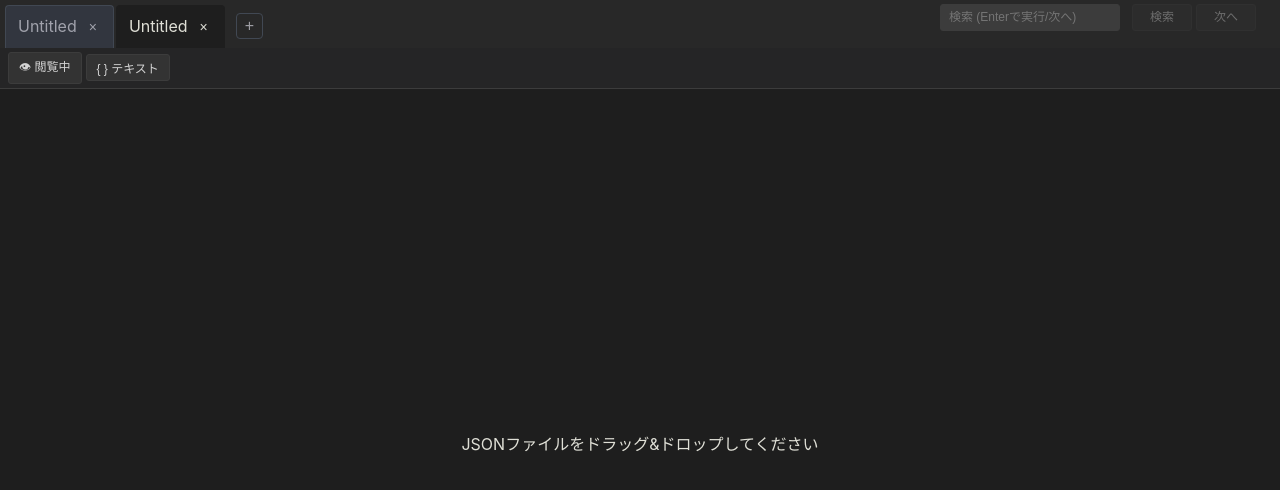
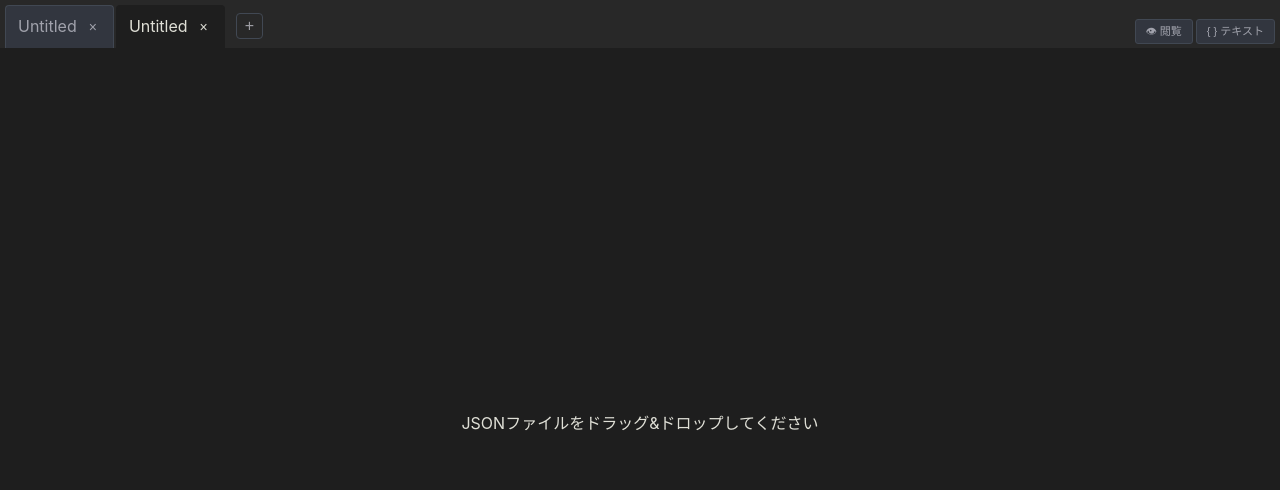
Before and after one commit to enpedasi/electron-json-viewer, a React (Vite) app: page / in a window 1280 px wide. Shown: the top 490 px of the page. Built offline with nearby package versions, Linux system fonts and the light colour scheme.

Commit message:
Implement search functionality and UI enhancements for JSON viewer

```diff
--- a/src/preload/index.js
+++ b/src/preload/index.js
@@ -33,6 +33,11 @@ const api = {
   },
   showUnsavedDialog: async ({ fileName }) => {
     return await ipcRenderer.invoke('show-unsaved-dialog', { fileName })
+  },
+  onShowSearch: (callback) => {
+    const listener = () => callback()
+    ipcRenderer.on('show-search', listener)
+    return () => ipcRenderer.removeListener('show-search', listener)
   }
 }
 
--- a/src/renderer/src/App.css
+++ b/src/renderer/src/App.css
@@ -336,6 +336,60 @@ tr.object-hdr th {
   white-space: pre-wrap;
 }
 
+/* 編集アクション（JSONエリア内右上） */
+.edit-actions-overlay {
+  position: sticky;
+  top: 0;
+  z-index: 900;
+  display: flex;
+  justify-content: flex-end;
+  align-items: center;
+  gap: 3px;
+  padding: 6px 10px;
+  background: linear-gradient(to bottom, var(--vscode-editor-background) 80%, transparent);
+  pointer-events: none;
+}
+
+.floating-btn {
+  display: inline-flex;
+  align-items: center;
+  justify-content: center;
+  padding: 4px 6px;
+  min-width: 28px;
+  height: 26px;
+  border: 1px solid #3c3c3c;
+  border-radius: 3px;
+  background: #333;
+  color: var(--vscode-editor-foreground);
+  cursor: pointer;
+  pointer-events: auto;
+}
+
+.floating-btn:hover:not(:disabled) {
+  background: #505050;
+}
+
+.floating-btn:disabled {
+  opacity: 0.4;
+  cursor: not-allowed;
+}
+
+.floating-btn.save-btn {
+  background: #0e639c;
+  border-color: #1177bb;
+}
+
+.floating-btn.save-btn:hover:not(:disabled) {
+  background: #1177bb;
+}
+
+.floating-separator {
+  width: 1px;
+  height: 18px;
+  background: #555;
+  margin: 0 2px;
+}
+
 /* 編集モード */
 .editable-cell {
   cursor: pointer;
@@ -403,6 +457,19 @@ tr.object-hdr th {
   gap: 4px;
 }
 
+.toolbar-right {
+  display: flex;
+  align-items: center;
+  gap: 4px;
+}
+
+.toolbar-separator {
+  width: 1px;
+  height: 18px;
+  background: #555;
+  margin: 0 2px;
+}
+
 .toolbar-btn {
   padding: 4px 10px;
   border: 1px solid #3c3c3c;
@@ -412,6 +479,9 @@ tr.object-hdr th {
   cursor: pointer;
   font-size: 12px;
   white-space: nowrap;
+  display: inline-flex;
+  align-items: center;
+  justify-content: center;
 }
 
 .toolbar-btn:hover:not(:disabled) {
@@ -426,6 +496,12 @@ tr.object-hdr th {
 .toolbar-btn.active {
   background: #094771;
   border-color: #007acc;
+}
+
+.toolbar-btn.icon-btn {
+  padding: 4px 6px;
+  min-width: 28px;
+  height: 26px;
 }
 
 .toolbar-btn.save-btn {
@@ -607,18 +683,30 @@ tr:hover .delete-row-btn {
   border-top: 1px solid #5a1d1d;
 }
 
-/* 検索コンテナをツールバー内に統合 */
+/* 検索オーバーレイ */
+.search-overlay {
+  position: sticky;
+  top: 0;
+  z-index: 1000;
+  display: flex;
+  justify-content: flex-end;
+  padding: 6px 10px;
+  background: linear-gradient(to bottom, var(--vscode-editor-background) 80%, transparent);
+  pointer-events: none;
+}
+
 .search-container {
   display: flex;
   align-items: center;
-  background-color: transparent;
-  padding: 0;
-  border-radius: 0;
-  z-index: 1000;
+  background-color: #252526;
+  padding: 4px 6px;
+  border-radius: 4px;
+  border: 1px solid #3c3c3c;
+  box-shadow: 0 2px 8px rgba(0,0,0,0.4);
+  pointer-events: auto;
 }
 
 .search-container input {
-  margin-right: 2px;
   padding: 4px 8px;
   border: 1px solid #3c3c3c;
   border-radius: 3px;
@@ -626,28 +714,52 @@ tr:hover .delete-row-btn {
   background: #3c3c3c;
   color: var(--vscode-editor-foreground);
   font-size: 12px;
-  width: 180px;
+  width: 200px;
 }
 
-.search-container button {
+.search-input-wrapper {
+  position: relative;
+  display: flex;
   margin-right: 4px;
-  padding: 4px 8px;
-  border: 1px solid #3c3c3c;
+}
+
+.search-nav-btn {
+  padding: 3px 8px;
+  border: none;
   border-radius: 3px;
   cursor: pointer;
-  background-color: #333;
+  background: transparent;
   color: var(--vscode-editor-foreground);
   font-size: 12px;
   line-height: 1.4;
+  white-space: nowrap;
 }
 
-.search-container button:hover:not(:disabled) {
+.search-nav-btn:hover:not(:disabled) {
   background-color: #505050;
 }
 
-.search-container button:disabled {
+.search-nav-btn:disabled {
   opacity: 0.4;
   cursor: not-allowed;
+}
+
+.search-close-btn {
+  display: inline-flex;
+  align-items: center;
+  justify-content: center;
+  padding: 4px;
+  border: none;
+  border-radius: 3px;
+  background: transparent;
+  color: #999;
+  cursor: pointer;
+  margin-left: 2px;
+}
+
+.search-close-btn:hover {
+  background: #505050;
+  color: var(--vscode-editor-foreground);
 }
 
 /* json-view-content flex fix */
--- a/src/renderer/src/App.tsx
+++ b/src/renderer/src/App.tsx
@@ -15,6 +15,7 @@ declare global {
       getFilePath: (file: File) => string;
       saveJsonFile: (opts: { filePath?: string | null; defaultPath?: string; content: string }) => Promise<{ canceled: boolean; filePath?: string }>;
       showUnsavedDialog: (opts: { fileName: string }) => Promise<{ response: number }>;
+      onShowSearch: (callback: () => void) => (() => void) | undefined;
       platform?: string;
     }
   }
@@ -56,6 +57,7 @@ const MAX_HISTORY = 100;
 function App() {
   const [tabs, setTabs] = useState<TabState[]>([]);
   const [activeTabId, setActiveTabId] = useState<string | null>(null);
+  const [searchVisible, setSearchVisible] = useState(false);
 
   const getFileName = (path: string | null): string => {
     if (!path) return 'Untitled';
@@ -70,6 +72,17 @@ function App() {
       return 'Untitled';
     }
   };
+
+  const updateTabData = useCallback((tabId: string, updates: Partial<Omit<TabState, 'id'>>) => {
+    setTabs(prevTabs =>
+      prevTabs.map(tab =>
+        tab.id === tabId ? { ...tab, ...updates } : tab
+      )
+    );
+  }, []);
+
+  // --- アクティブなタブの取得 ---
+  const activeTabData = tabs.find(tab => tab.id === activeTabId);
 
   // --- タブ操作 ---
   const addTab = useCallback((filePath: string | null = null, data: any = null, makeActive = true): string => {
@@ -95,6 +108,40 @@ function App() {
     }
     return newTabId;
   }, [tabs.length]);
+
+  // --- 保存 ---
+  const handleSave = useCallback(async (tabId?: string): Promise<boolean> => {
+    const targetId = tabId || activeTabId;
+    if (!targetId) return false;
+    const tab = tabs.find(t => t.id === targetId);
+    if (!tab || !tab.jsonData) return false;
+
+    try {
+      const content = JSON.stringify(tab.jsonData, null, 2);
+      const result = await window.electron?.saveJsonFile({
+        filePath: tab.filePath,
+        defaultPath: tab.fileName || 'untitled.json',
+        content
+      });
+      if (!result || result.canceled) return false;
+
+      const newFileName = getFileName(result.filePath);
+      setTabs(prevTabs => prevTabs.map(t => {
+        if (t.id !== targetId) return t;
+        return {
+          ...t,
+          filePath: result.filePath,
+          fileName: newFileName,
+          isDirty: false,
+          originalJson: content
+        };
+      }));
+      return true;
+    } catch (error) {
+      console.error('Error saving file:', error);
+      return false;
+    }
+  }, [tabs, activeTabId]);
 
   const closeTabWithCheck = useCallback(async (tabIdToClose: string) => {
     const tab = tabs.find(t => t.id === tabIdToClose);
@@ -124,15 +171,7 @@ function App() {
       }
       return newTabs;
     });
-  }, [tabs, activeTabId]);
-
-  const updateTabData = useCallback((tabId: string, updates: Partial<Omit<TabState, 'id'>>) => {
-    setTabs(prevTabs =>
-      prevTabs.map(tab =>
-        tab.id === tabId ? { ...tab, ...updates } : tab
-      )
-    );
-  }, []);
+  }, [tabs, activeTabId, handleSave]);
 
   // --- ファイル処理 ---
   const loadFileIntoTab = useCallback(async (filePath: string, tabId: string) => {
@@ -183,14 +222,6 @@ function App() {
   }, [activeTabId]);
 
   // --- Undo/Redo ---
-  const pushHistory = useCallback((tabId: string, entry: HistoryEntry) => {
-    setTabs(prevTabs => prevTabs.map(tab => {
-      if (tab.id !== tabId) return tab;
-      const undo = [entry, ...tab.history.undo].slice(0, MAX_HISTORY);
-      return { ...tab, history: { undo, redo: [] }, isDirty: true };
-    }));
-  }, []);
-
   const handleUndo = useCallback(() => {
     if (!activeTabId) return;
     setTabs(prevTabs => prevTabs.map(tab => {
@@ -279,40 +310,6 @@ function App() {
     }));
   }, [activeTabId]);
 
-  // --- 保存 ---
-  const handleSave = useCallback(async (tabId?: string): Promise<boolean> => {
-    const targetId = tabId || activeTabId;
-    if (!targetId) return false;
-    const tab = tabs.find(t => t.id === targetId);
-    if (!tab || !tab.jsonData) return false;
-
-    try {
-      const content = JSON.stringify(tab.jsonData, null, 2);
-      const result = await window.electron?.saveJsonFile({
-        filePath: tab.filePath,
-        defaultPath: tab.fileName || 'untitled.json',
-        content
-      });
-      if (!result || result.canceled) return false;
-
-      const newFileName = getFileName(result.filePath);
-      setTabs(prevTabs => prevTabs.map(t => {
-        if (t.id !== targetId) return t;
-        return {
-          ...t,
-          filePath: result.filePath,
-          fileName: newFileName,
-          isDirty: false,
-          originalJson: content
-        };
-      }));
-      return true;
-    } catch (error) {
-      console.error('Error saving file:', error);
-      return false;
-    }
-  }, [tabs, activeTabId]);
-
   const handleTextEditorChange = useCallback((newText: string) => {
     if (!activeTabId) return;
     try {
@@ -322,9 +319,43 @@ function App() {
         return { ...tab, jsonData: parsed, isDirty: true };
       }));
     } catch {
-      // invalid JSON - ignore parse errors in text mode
+      // invalid JSON
     }
   }, [activeTabId]);
+
+  // --- 検索関連処理 ---
+  const handleSearch = useCallback(() => {
+    if (!activeTabData) return;
+    const results = searchJson(activeTabData.jsonData, activeTabData.searchQuery);
+    updateTabData(activeTabData.id, { searchResults: results, currentResultIndex: results.length > 0 ? 0 : -1 });
+  }, [activeTabData, updateTabData]);
+
+  const handleNextResult = useCallback(() => {
+    if (!activeTabData || activeTabData.searchResults.length === 0) return;
+    const nextIndex = (activeTabData.currentResultIndex + 1) % activeTabData.searchResults.length;
+    updateTabData(activeTabData.id, { currentResultIndex: nextIndex });
+  }, [activeTabData, updateTabData]);
+
+  const clearSearch = useCallback(() => {
+    if (!activeTabData) return;
+    updateTabData(activeTabData.id, { searchQuery: '', searchResults: [], currentResultIndex: -1 });
+  }, [activeTabData, updateTabData]);
+
+  const handleSearchInputChange = useCallback((e: React.ChangeEvent<HTMLInputElement>) => {
+    if (!activeTabData) return;
+    const query = e.target.value;
+    updateTabData(activeTabData.id, { searchQuery: query, searchResults: [], currentResultIndex: -1 });
+  }, [activeTabData, updateTabData]);
+
+  const handleSearchKeyDown = useCallback((e: React.KeyboardEvent<HTMLInputElement>) => {
+    if (e.nativeEvent.isComposing || e.key !== 'Enter') return;
+    if (!activeTabData || !activeTabData.searchQuery) return;
+    if (activeTabData.searchResults.length > 0) {
+      handleNextResult();
+    } else {
+      handleSearch();
+    }
+  }, [activeTabData, handleSearch, handleNextResult]);
 
   // --- 初期化とイベントリスナー ---
   useEffect(() => {
@@ -367,11 +398,21 @@ function App() {
       });
     }
 
+    let removeShowSearchListener: (() => void) | undefined;
+    if (window.electron?.onShowSearch) {
+      removeShowSearchListener = window.electron.onShowSearch(() => {
+        setSearchVisible(true);
+      });
+    }
+
     return () => {
       document.removeEventListener('dragover', handleDragOver);
       document.removeEventListener('drop', handleDrop);
       if (removeFilesOpenListener && typeof removeFilesOpenListener === 'function') {
         removeFilesOpenListener();
+      }
+      if (removeShowSearchListener) {
+        removeShowSearchListener();
       }
     };
   }, [addTab, handleDrop, loadFileIntoTab, tabs]);
@@ -384,11 +425,7 @@ function App() {
 
       if (mod && e.key === 's') {
         e.preventDefault();
-        if (e.shiftKey) {
-          handleSave();
-        } else {
-          handleSave();
-        }
+        handleSave();
       }
       if (mod && e.key === 'z' && !e.shiftKey) {
         e.preventDefault();
@@ -402,11 +439,19 @@ function App() {
         e.preventDefault();
         handleRedo();
       }
+      if (mod && e.key === 'f') {
+        e.preventDefault();
+        setSearchVisible(true);
+      }
+      if (e.key === 'Escape' && searchVisible) {
+        setSearchVisible(false);
+        clearSearch();
+      }
     };
 
     document.addEventListener('keydown', handleKeyDown);
     return () => document.removeEventListener('keydown', handleKeyDown);
-  }, [handleSave, handleUndo, handleRedo]);
+  }, [handleSave, handleUndo, handleRedo, searchVisible, clearSearch]);
 
   // --- ウィンドウタイトル更新 ---
   useEffect(() => {
@@ -418,43 +463,6 @@ function App() {
     }
   }, [activeTabId, tabs]);
 
-  // --- アクティブなタブの取得 ---
-  const activeTabData = tabs.find(tab => tab.id === activeTabId);
-
-  // --- 検索関連処理 ---
-  const handleSearch = useCallback(() => {
-    if (!activeTabData) return;
-    const results = searchJson(activeTabData.jsonData, activeTabData.searchQuery);
-    updateTabData(activeTabData.id, { searchResults: results, currentResultIndex: results.length > 0 ? 0 : -1 });
-  }, [activeTabData, updateTabData]);
-
-  const handleNextResult = useCallback(() => {
-    if (!activeTabData || activeTabData.searchResults.length === 0) return;
-    const nextIndex = (activeTabData.currentResultIndex + 1) % activeTabData.searchResults.length;
-    updateTabData(activeTabData.id, { currentResultIndex: nextIndex });
-  }, [activeTabData, updateTabData]);
-
-  const clearSearch = useCallback(() => {
-    if (!activeTabData) return;
-    updateTabData(activeTabData.id, { searchQuery: '', searchResults: [], currentResultIndex: -1 });
-  }, [activeTabData, updateTabData]);
-
-  const handleSearchInputChange = useCallback((e: React.ChangeEvent<HTMLInputElement>) => {
-    if (!activeTabData) return;
-    const query = e.target.value;
-    updateTabData(activeTabData.id, { searchQuery: query, searchResults: [], currentResultIndex: -1 });
-  }, [activeTabData, updateTabData]);
-
-  const handleSearchKeyDown = useCallback((e: React.KeyboardEvent<HTMLInputElement>) => {
-    if (e.nativeEvent.isComposing || e.key !== 'Enter') return;
-    if (!activeTabData || !activeTabData.searchQuery) return;
-    if (activeTabData.searchResults.length > 0) {
-      handleNextResult();
-    } else {
-      handleSearch();
-    }
-  }, [activeTabData, handleSearch, handleNextResult]);
-
   // --- レンダリング ---
   return (
     <div className="app-container vscode-dark">
@@ -464,12 +472,18 @@ function App() {
         onSelectTab={setActiveTabId}
         onCloseTab={closeTabWithCheck}
         onAddTab={() => addTab(null, null, true)}
+        onToggleEditMode={toggleEditMode}
+        onToggleViewMode={toggleViewMode}
+        activeTabMode={activeTabData?.mode || 'view'}
+        activeTabViewMode={activeTabData?.viewMode || 'grid'}
       />
       <div className="json-view-area">
         {activeTabData ? (
           <JsonViewComponent
             key={activeTabData.id}
             tabData={activeTabData}
+            searchVisible={searchVisible}
+            onSearchVisibleChange={setSearchVisible}
             onSearchInputChange={handleSearchInputChange}
             onSearchKeyDown={handleSearchKeyDown}
             onSearchExecute={handleSearch}
@@ -480,8 +494,6 @@ function App() {
             onAddProperty={handleAddProperty}
             onAddArrayItem={handleAddArrayItem}
             onRenameKey={handleRenameKey}
-            onToggleEditMode={toggleEditMode}
-            onToggleViewMode={toggleViewMode}
             onSave={() => handleSave()}
             onUndo={handleUndo}
             onRedo={handleRedo}
--- a/src/renderer/src/components/JsonView/JsonViewComponent.tsx
+++ b/src/renderer/src/components/JsonView/JsonViewComponent.tsx
@@ -6,6 +6,8 @@ import '../../App.css';
 
 interface JsonViewProps {
   tabData: TabState;
+  searchVisible: boolean;
+  onSearchVisibleChange: (visible: boolean) => void;
   onSearchInputChange: (e: React.ChangeEvent<HTMLInputElement>) => void;
   onSearchKeyDown: (e: React.KeyboardEvent<HTMLInputElement>) => void;
   onSearchExecute: () => void;
@@ -16,8 +18,6 @@ interface JsonViewProps {
   onAddProperty?: (path: string, key: string, value: any) => void;
   onAddArrayItem?: (path: string, value: any) => void;
   onRenameKey?: (path: string, oldKey: string, newKey: string) => void;
-  onToggleEditMode?: () => void;
-  onToggleViewMode?: () => void;
   onSave?: () => void;
   onUndo?: () => void;
   onRedo?: () => void;
@@ -26,6 +26,8 @@ interface JsonViewProps {
 
 const JsonViewComponent: React.FC<JsonViewProps> = ({
   tabData,
+  searchVisible,
+  onSearchVisibleChange,
   onSearchInputChange,
   onSearchKeyDown,
   onSearchExecute,
@@ -36,8 +38,6 @@ const JsonViewComponent: React.FC<JsonViewProps> = ({
   onAddProperty,
   onAddArrayItem,
   onRenameKey,
-  onToggleEditMode,
-  onToggleViewMode,
   onSave,
   onUndo,
   onRedo,
@@ -93,42 +93,25 @@ const JsonViewComponent: React.FC<JsonViewProps> = ({
     }
   }, [tabData.searchQuery]);
 
+  useEffect(() => {
+    if (searchVisible && searchInputRef.current) {
+      searchInputRef.current.focus();
+    }
+  }, [searchVisible]);
+
+  const handleCloseSearch = useCallback(() => {
+    onSearchVisibleChange(false);
+    onClearSearch();
+  }, [onSearchVisibleChange, onClearSearch]);
+
   const isEditMode = tabData.mode === 'edit';
 
   return (
     <div className="json-view-content">
-      {/* ツールバー */}
-      <div className="edit-toolbar">
-        <div className="toolbar-left">
-          <button
-            className={`toolbar-btn mode-btn ${isEditMode ? 'active' : ''}`}
-            onClick={onToggleEditMode}
-            title={isEditMode ? '閲覧モードに切替' : '編集モードに切替'}
-          >
-            {isEditMode ? '✏️ 編集中' : '👁 閲覧中'}
-          </button>
-          <button
-            className={`toolbar-btn view-btn ${tabData.viewMode === 'text' ? 'active' : ''}`}
-            onClick={onToggleViewMode}
-            title={tabData.viewMode === 'grid' ? 'テキスト表示' : 'グリッド表示'}
-          >
-            {tabData.viewMode === 'grid' ? '{ } テキスト' : '⚏ グリッド'}
-          </button>
-          {isEditMode && (
-            <>
-              <button className="toolbar-btn" onClick={onUndo} disabled={tabData.history.undo.length === 0} title="元に戻す (Ctrl+Z)">
-                ↶ 取消
-              </button>
-              <button className="toolbar-btn" onClick={onRedo} disabled={tabData.history.redo.length === 0} title="やり直し (Ctrl+Shift+Z)">
-                ↷ 再実行
-              </button>
-              <button className="toolbar-btn save-btn" onClick={onSave} disabled={!tabData.isDirty} title="保存 (Ctrl+S)">
-                💾 保存
-              </button>
-            </>
-          )}
-        </div>
-        {/* 検索バー */}
+      <div className="json-viewer-container" ref={jsonViewerContainerRef}>
+
+        {searchVisible && (
+          <div className="search-overlay">
             <div className="search-container">
               <div className="search-input-wrapper">
                 <input
@@ -136,7 +119,10 @@ const JsonViewComponent: React.FC<JsonViewProps> = ({
                   type="text"
                   value={tabData.searchQuery}
                   onChange={onSearchInputChange}
-              onKeyDown={onSearchKeyDown}
+                  onKeyDown={(e) => {
+                    onSearchKeyDown(e);
+                    if (e.key === 'Escape') handleCloseSearch();
+                  }}
                   placeholder="検索 (Enterで実行/次へ)"
                   disabled={!tabData.jsonData || tabData.jsonData.error}
                 />
@@ -144,10 +130,11 @@ const JsonViewComponent: React.FC<JsonViewProps> = ({
                   <button className="clear-search" onClick={onClearSearch} aria-label="Clear search"></button>
                 )}
               </div>
-          <button onClick={onSearchExecute} disabled={!tabData.searchQuery || !tabData.jsonData || tabData.jsonData.error}>
+              <button className="search-nav-btn" onClick={onSearchExecute} disabled={!tabData.searchQuery || !tabData.jsonData || tabData.jsonData.error}>
                 検索
               </button>
               <button
+                className="search-nav-btn"
                 onMouseDown={e => e.preventDefault()}
                 onClick={() => {
                   onNextResult();
@@ -155,13 +142,30 @@ const JsonViewComponent: React.FC<JsonViewProps> = ({
                 }}
                 disabled={tabData.searchResults.length === 0}
               >
-            次へ {tabData.searchResults.length > 0 ? `(${tabData.currentResultIndex + 1}/${tabData.searchResults.length})` : ''}
+                ▼ {tabData.searchResults.length > 0 ? `${tabData.currentResultIndex + 1}/${tabData.searchResults.length}` : ''}
+              </button>
+              <button className="search-close-btn" onClick={handleCloseSearch} title="閉じる (Esc)">
+                <svg width="12" height="12" viewBox="0 0 12 12" fill="currentColor"><path d="M6 4.6L1.7.3.3 1.7 4.6 6 .3 10.3l1.4 1.4L6 7.4l4.3 4.3 1.4-1.4L7.4 6l4.3-4.3L10.3.3z"/></svg>
               </button>
             </div>
           </div>
+        )}
 
-      {/* コンテンツエリア */}
-      <div className="json-viewer-container" ref={jsonViewerContainerRef}>
+        {isEditMode && (
+          <div className="edit-actions-overlay">
+            <button className="floating-btn" onClick={onUndo} disabled={tabData.history.undo.length === 0} title="元に戻す (Ctrl+Z)">
+              <svg width="16" height="16" viewBox="0 0 16 16" fill="currentColor"><path d="M3.5 2v4.5H8l-1.6-1.6A3.5 3.5 0 0 1 12 8.5 3.5 3.5 0 0 1 6.4 10l-1.1 1.1A5 5 0 1 0 7.6 4.1L10 2H3.5z"/></svg>
+            </button>
+            <button className="floating-btn" onClick={onRedo} disabled={tabData.history.redo.length === 0} title="やり直し (Ctrl+Shift+Z)">
+              <svg width="16" height="16" viewBox="0 0 16 16" fill="currentColor"><path d="M12.5 2v4.5H8l1.6-1.6A3.5 3.5 0 0 0 4 8.5a3.5 3.5 0 0 0 5.6 1.5l1.1 1.1A5 5 0 1 1 8.4 4.1L6 2h6.5z"/></svg>
+            </button>
+            <span className="floating-separator" />
+            <button className="floating-btn save-btn" onClick={onSave} disabled={!tabData.isDirty} title="保存 (Ctrl+S)">
+              <svg width="16" height="16" viewBox="0 0 16 16" fill="currentColor"><path d="M13.5 1h-12A1.5 1.5 0 0 0 0 2.5v11A1.5 1.5 0 0 0 1.5 15h12a1.5 1.5 0 0 0 1.5-1.5V5l-4-4zM5 2h4v3H5V2zm6 12H5v-4h6v4zm2-.5a.5.5 0 0 1-.5.5H12V9H4v5H2.5a.5.5 0 0 1-.5-.5v-11a.5.5 0 0 1 .5-.5H4v4h6V2.5l3 3V13.5z"/></svg>
+            </button>
+          </div>
+        )}
+
         {tabData.viewMode === 'text' ? (
           tabData.jsonData ? (
             typeof tabData.jsonData === 'object' && tabData.jsonData !== null && 'error' in tabData.jsonData ? (
--- a/src/renderer/src/components/Tabs/TabsComponent.css
+++ b/src/renderer/src/components/Tabs/TabsComponent.css
@@ -4,12 +4,11 @@
 .tabs-container {
     width: 100%;
     background-color: var(--ev-c-black-mute);
-    /* 少し明るい背景 */
     padding: 5px 5px 0 5px;
-    /* 上左右に少しパディング、下はなし */
     box-sizing: border-box;
     flex-shrink: 0;
-    /* 高さが縮まないように */
+    display: flex;
+    align-items: flex-end;
 }
 
 .tabs-list {
@@ -18,25 +17,12 @@
     margin: 0;
     display: flex;
     flex-wrap: nowrap;
-    /* タブを折り返さない */
     overflow-x: auto;
-    /* 横スクロールを可能にする */
-    /* スクロールバーのスタイル（オプション） */
-    scrollbar-width: thin;
-    scrollbar-color: var(--ev-c-gray-1) var(--ev-c-black-mute);
+    scrollbar-width: none;
 }
 
 .tabs-list::-webkit-scrollbar {
-    height: 5px;
-}
-
-.tabs-list::-webkit-scrollbar-track {
-    background: var(--ev-c-black-mute);
-}
-
-.tabs-list::-webkit-scrollbar-thumb {
-    background-color: var(--ev-c-gray-1);
-    border-radius: 3px;
+    display: none;
 }
 
 
@@ -158,3 +144,35 @@
     color: var(--ev-c-text-1);
     border-color: var(--ev-c-gray-1);
 }
+
+.tab-mode-buttons {
+    display: flex;
+    align-items: center;
+    gap: 3px;
+    margin-left: auto;
+    padding-bottom: 4px;
+    flex-shrink: 0;
+}
+
+.tab-mode-btn {
+    padding: 4px 10px;
+    border: 1px solid var(--ev-c-gray-2);
+    border-radius: 3px;
+    background: var(--ev-c-gray-3);
+    color: var(--ev-c-text-2);
+    cursor: pointer;
+    font-size: 11px;
+    white-space: nowrap;
+    line-height: 1.3;
+}
+
+.tab-mode-btn:hover {
+    background: var(--ev-c-gray-2);
+    color: var(--ev-c-text-1);
+}
+
+.tab-mode-btn.active {
+    background: #094771;
+    border-color: #007acc;
+    color: var(--ev-c-text-1);
+}
--- a/src/renderer/src/components/Tabs/TabsComponent.tsx
+++ b/src/renderer/src/components/Tabs/TabsComponent.tsx
@@ -1,4 +1,3 @@
-// src/renderer/src/components/Tabs/TabsComponent.tsx
 import React from 'react';
 import './TabsComponent.css';
 
@@ -15,6 +14,10 @@ interface TabsProps {
   onSelectTab: (tabId: string) => void;
   onCloseTab: (tabId: string) => void;
   onAddTab: () => void;
+  onToggleEditMode?: () => void;
+  onToggleViewMode?: () => void;
+  activeTabMode?: string;
+  activeTabViewMode?: string;
 }
 
 const TabsComponent: React.FC<TabsProps> = ({
@@ -23,7 +26,13 @@ const TabsComponent: React.FC<TabsProps> = ({
   onSelectTab,
   onCloseTab,
   onAddTab,
+  onToggleEditMode,
+  onToggleViewMode,
+  activeTabMode = 'view',
+  activeTabViewMode = 'grid',
 }) => {
+  const isEditMode = activeTabMode === 'edit';
+
   return (
     <div className="tabs-container">
       <ul className="tabs-list">
@@ -56,6 +65,22 @@ const TabsComponent: React.FC<TabsProps> = ({
           <button className="add-tab-btn">+</button>
         </li>
       </ul>
+      <div className="tab-mode-buttons">
+        <button
+          className={`tab-mode-btn ${isEditMode ? 'active' : ''}`}
+          onClick={onToggleEditMode}
+          title={isEditMode ? '閲覧モードに切替' : '編集モードに切替'}
+        >
+          {isEditMode ? '✏️ 編集' : '👁 閲覧'}
+        </button>
+        <button
+          className={`tab-mode-btn ${activeTabViewMode === 'text' ? 'active' : ''}`}
+          onClick={onToggleViewMode}
+          title={activeTabViewMode === 'grid' ? 'テキスト表示' : 'グリッド表示'}
+        >
+          {activeTabViewMode === 'grid' ? '{ } テキスト' : '⚏ グリッド'}
+        </button>
+      </div>
     </div>
   );
 };
```
Also changed, not shown: src/main/index.js (+7 -0 lines). Lines whose indentation alone changed are shown as unchanged.
